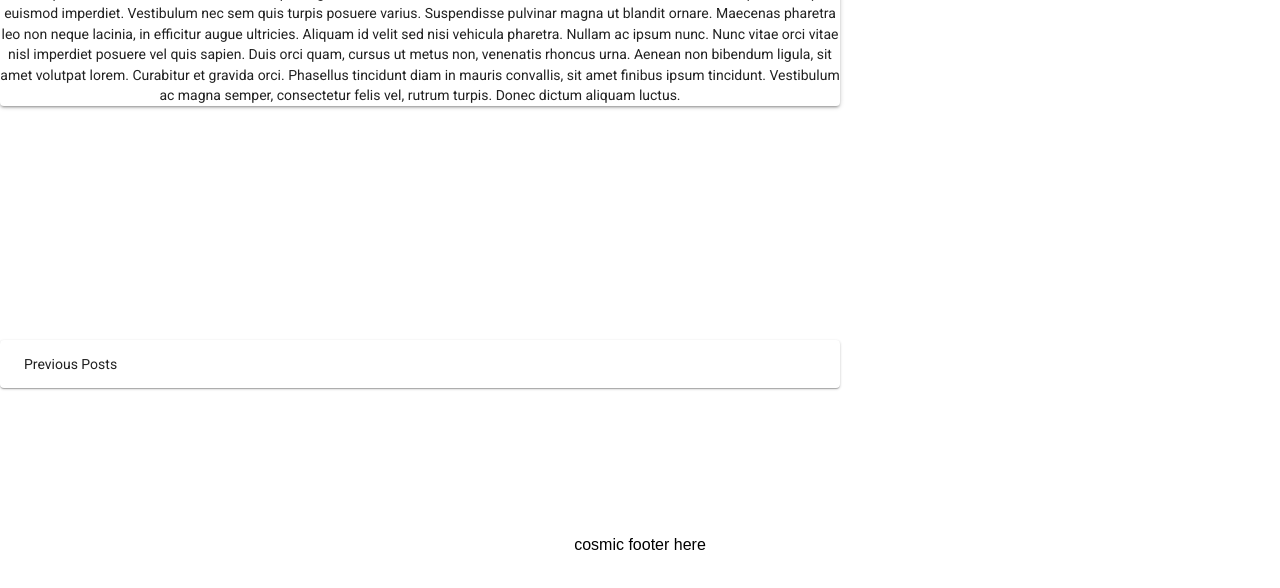
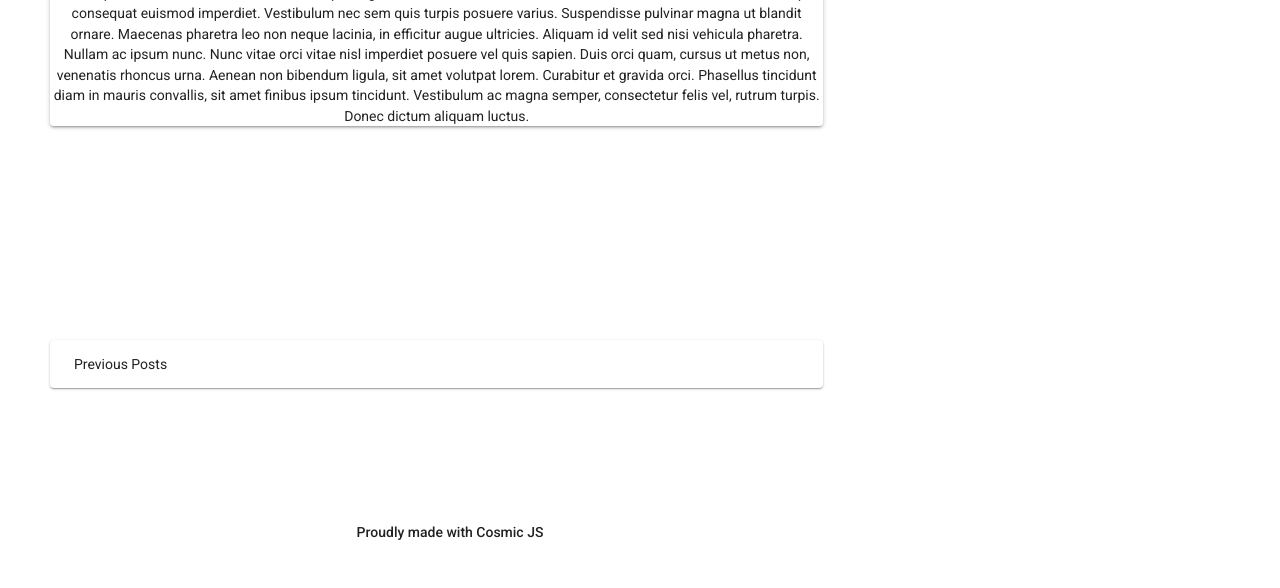
Before and after one commit to cosmicjs/react-spotify-blog, a React app: page / in a window 1280 px wide. Shown: the part 200-788 px from the top of the page. Built offline with nearby package versions, Linux system fonts and the light colour scheme.

Commit message:
most components except player have placeholders now. Lets tie in cosmic JS

```diff
--- a/src/components/App.css
+++ b/src/components/App.css
@@ -1,5 +1,7 @@
 .App {
   margin: auto;
+  padding-left: 50px;
+  padding-right: 50px;
   text-align: center;
   display: grid;
   grid-template-columns: 2fr 1fr;
--- a/src/components/App.js
+++ b/src/components/App.js
@@ -5,6 +5,8 @@ import Typography from '@material-ui/core/Typography';
 import FeaturedPost from './FeaturedPost';
 import OtherPosts from './OtherPosts';
 import SpotifyContainer from './SpotifyContainer';
+import Footer from './Footer';
+
 
 class App extends Component {
   render() {
@@ -18,16 +20,16 @@ class App extends Component {
           </AppBar>
         </header>
         <div className="featuredPost">
-          <FeaturedPost></FeaturedPost>
+          <FeaturedPost />
         </div>
         <div className="spotifyPlayer">
           <SpotifyContainer></SpotifyContainer>
         </div>
         <div className="otherPosts">
-          <OtherPosts></OtherPosts>
+          <OtherPosts/>
         </div>
         <div className="footer">
-          <p>cosmic footer here</p>
+          <Footer />
         </div>
       </div>
     );
--- a/src/components/Author.js
+++ b/src/components/Author.js
@@ -1,10 +1,6 @@
 import React, { Component } from 'react';
 import './Author.css';
-import Typography from '@material-ui/core/Typography';
-import classNames from 'classnames';
 import Avatar from '@material-ui/core/Avatar'
-// import avatarImage from '../../public/logo_bellamybuffaloonly.png'
-// import ExpandMoreIcon from '@material-ui/icons/ExpandMore';
 
 class Author extends Component {
   render() {
--- /dev/null
+++ b/src/components/Footer.css
@@ -0,0 +1,7 @@
+/*Put CSS for Footer Here */
+
+.Footer {
+	height: 100%;
+	max-width:800px;
+	width:100%;
+}
--- /dev/null
+++ b/src/components/Footer.js
@@ -0,0 +1,16 @@
+import React, { Component } from 'react';
+import './Footer.css';
+import Typography from '@material-ui/core/Typography';
+// import ExpandMoreIcon from '@material-ui/icons/ExpandMore';
+
+class Footer extends Component {
+  render() {
+    return (
+      <div className="Footer">
+        <Typography variant="body2" gutterBottom>Proudly made with Cosmic JS</Typography>
+      </div>
+    );
+  }
+}
+
+export default Footer;
```
Also changed, not shown: src/components/Footer.test.js (added, +9 -0 lines).
